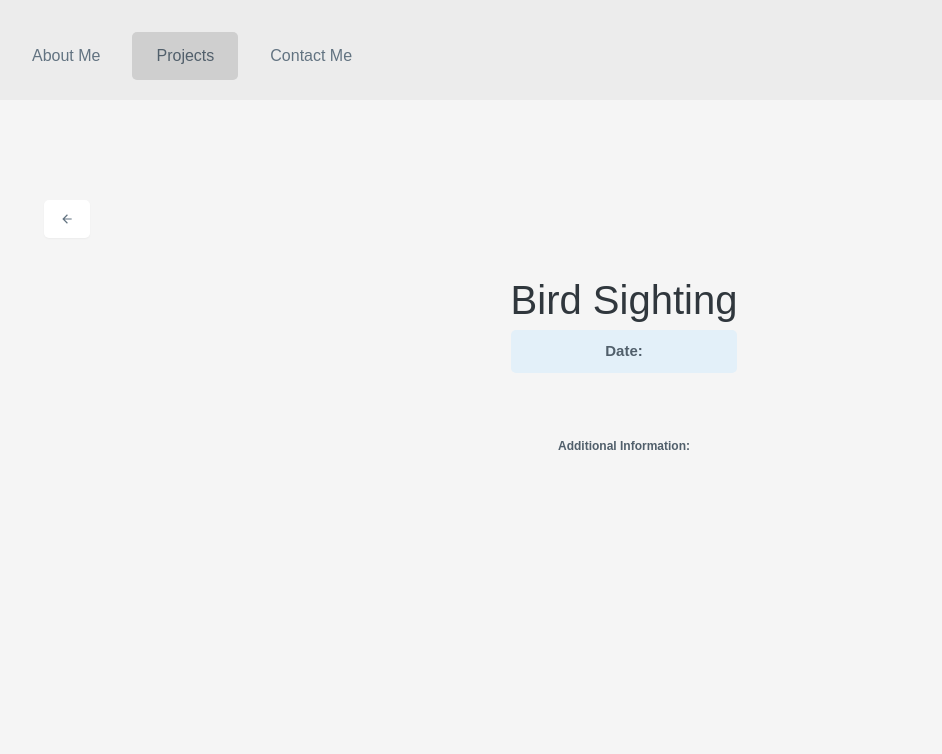
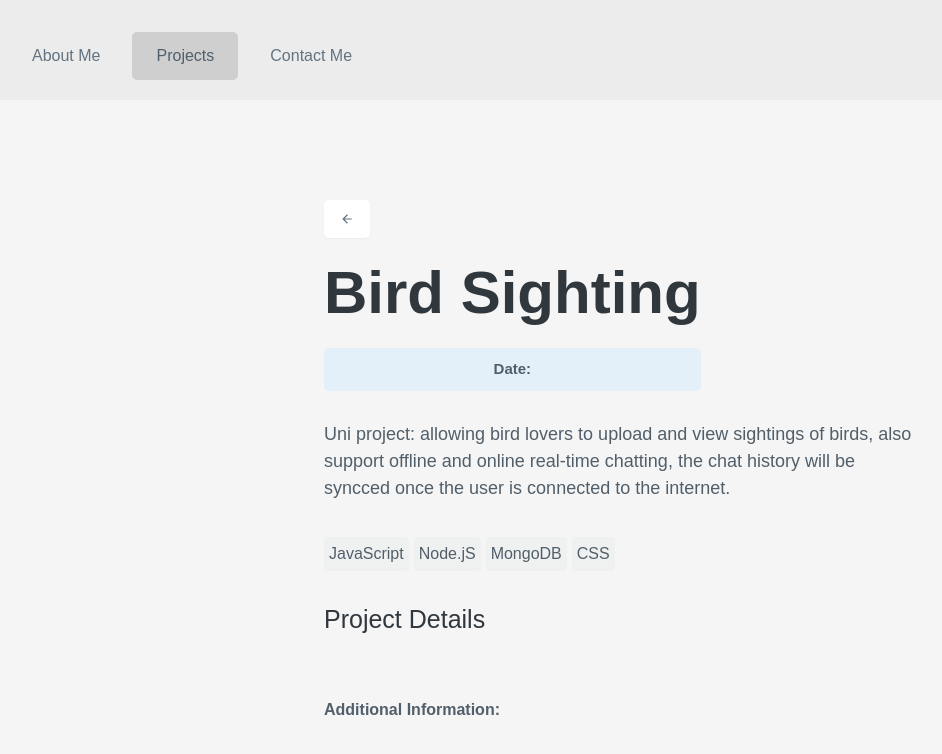
Before and after one commit to JellyYJ/portfolio, a React (Vite) app in the folder portfolio/: page /projects/birdSighting in a window 1280 px wide. Shown: the top 754 px of the page, without its empty margins (16-958 px from the left). Built offline with nearby package versions, Linux system fonts and the light colour scheme.

Commit message:
Update project details page

```diff
--- a/portfolio/src/ui/ProjectDetailsHeader.jsx
+++ b/portfolio/src/ui/ProjectDetailsHeader.jsx
@@ -2,11 +2,17 @@ import styled from "styled-components";
 import Heading from "./Heading";
 import StyledDiv from "./Paragraph";
 import Button from "./Button";
+import { IoMdArrowBack } from "react-icons/io";
+
+const BackButton = styled(Button)`
+  margin-right: auto;
+`;
 
 const ProjectHeaderContainer = styled.div`
   display: flex;
   flex-direction: column;
   align-items: center;
+  gap: 1rem;
 `;
 
 const InfoContainer = styled.div`
@@ -27,7 +33,12 @@ const DateInfo = styled(StyledDiv)`
 function ProjectDetailsHeader({ project, moveBack }) {
   return (
     <ProjectHeaderContainer>
-      <Heading as="h3">{project.name}</Heading>
+      <BackButton variation="secondary" onClick={moveBack}>
+        <IoMdArrowBack />
+      </BackButton>
+
+      <Heading as="h1">{project.name}</Heading>
+
       <InfoContainer>
         <DateInfo>
           <strong>Date:</strong> {project.date}
--- a/portfolio/src/ui/ProjectShowcase.jsx
+++ b/portfolio/src/ui/ProjectShowcase.jsx
@@ -8,14 +8,13 @@ const GifContainer = styled.li`
   padding: 20px;
   border-radius: 10px;
   box-shadow: 0 2px 4px rgba(0, 0, 0, 0.1);
-  margin-bottom: 20px;
   gap: 2rem;
 
-  &:hover {
+  /* &:hover {
     transform: scale(1.1);
     transition: transform 0.3s ease-in-out;
     cursor: pointer;
-  }
+  } */
 
   @media (min-width: 768px) {
     flex-direction: ${({ reverse }) => (reverse ? "row-reverse" : "row")};
@@ -30,23 +29,28 @@ const GifImage = styled.img`
   width: 100%;
   border-radius: 10px;
   margin-bottom: 1rem;
+  transition: transform 0.3s ease-in-out;
 
   @media (min-width: 768px) {
     width: 60%;
     margin-bottom: 0px;
   }
+
+  ${GifContainer}:hover & {
+    transform: scale(1.1);
+  }
+`;
+
+const ExplanationContainer = styled.div`
+  max-width: 100%;
+  /* margin: auto; */
+  /* text-align: left; */
 `;
 
 const GifTitle = styled.div`
   font-size: 2rem;
   margin-bottom: 10px;
   font-weight: bold;
-`;
-
-const ExplanationContainer = styled.div`
-  max-width: 100%;
-  margin: auto;
-  text-align: left;
 `;
 
 const ExplanationText = styled.p`
--- a/portfolio/src/ui/projectDetail.jsx
+++ b/portfolio/src/ui/projectDetail.jsx
@@ -4,6 +4,7 @@ import { IoMdArrowBack } from "react-icons/io";
 
 import Heading from "./Heading";
 import StyledDiv from "./Paragraph";
+import TechStack from "./TechStack";
 import Popup from "./Popup";
 import Button from "./Button";
 import ProjectDetailsHeader from "./ProjectDetailsHeader";
@@ -11,14 +12,23 @@ import ProjectShowcase from "./ProjectShowcase";
 
 import { useMoveBack } from "../hooks/useMoveBack";
 
-const BackButton = styled(Button)`
+const PageContainer = styled.div`
+  display: flex;
+  flex-direction: column;
+  align-items: flex-start;
+  gap: 3rem;
+`;
+
+const GifsSectionTitle = styled(Heading)`
+  font-size: 2.5rem;
+  /* margin-bottom: 10px; */
   margin-right: auto;
 `;
 
 const GifsContainer = styled.div`
   display: grid;
   grid-template-columns: 1fr;
-  gap: 2rem;
+  gap: 3rem;
 
   @media (min-width: 1240px) {
     grid-template-columns: repeat(2, 1fr);
@@ -30,15 +40,15 @@ const Description = styled(StyledDiv)`
 `;
 
 const FeaturesContainer = styled.div`
-  margin-top: 20px;
+  /* margin-top: 20px; */
 `;
 
 const FeatureHeading = styled(Heading)`
-  margin-bottom: 10px;
+  /* margin-bottom: 10px; */
 `;
 
 const AdditionalInfo = styled(StyledDiv)`
-  font-size: 1.2rem;
+  /* font-size: 1.2rem; */
 `;
 
 function ProjectDetail({ project }) {
@@ -57,19 +67,12 @@ function ProjectDetail({ project }) {
   };
 
   return (
-    <>
-      <BackButton variation="secondary" onClick={moveBack}>
-        <IoMdArrowBack />
-      </BackButton>
+    <PageContainer>
+      <ProjectDetailsHeader project={project} moveBack={moveBack} />
+      <Description>{project.summary}</Description>
+      <TechStack techData={project.techStck} />
 
-      <ProjectDetailsHeader project={project} moveBack={moveBack} />
-      {/* <ProjectImage src={project.img} alt={project.name} /> */}
-      {/* <Description>{project.summary}</Description> */}
-      {/* <ProjectImage src={project.img2} alt={`${project.name} Demo`} /> */}
-      {/* <StyledDiv fontSize="1.5rem">
-        <strong>Project Walkthrough:</strong> {project.description}
-      </StyledDiv> */}
-
+      <GifsSectionTitle as="h3">Project Details</GifsSectionTitle>
       <GifsContainer>
         {project.gifs?.map((gifInfo, index) => (
           <ProjectShowcase
@@ -100,7 +103,7 @@ function ProjectDetail({ project }) {
           <strong>Additional Information:</strong> {project.additionalInfo}
         </p>
       </AdditionalInfo>
-    </>
+    </PageContainer>
   );
 }
 
```
